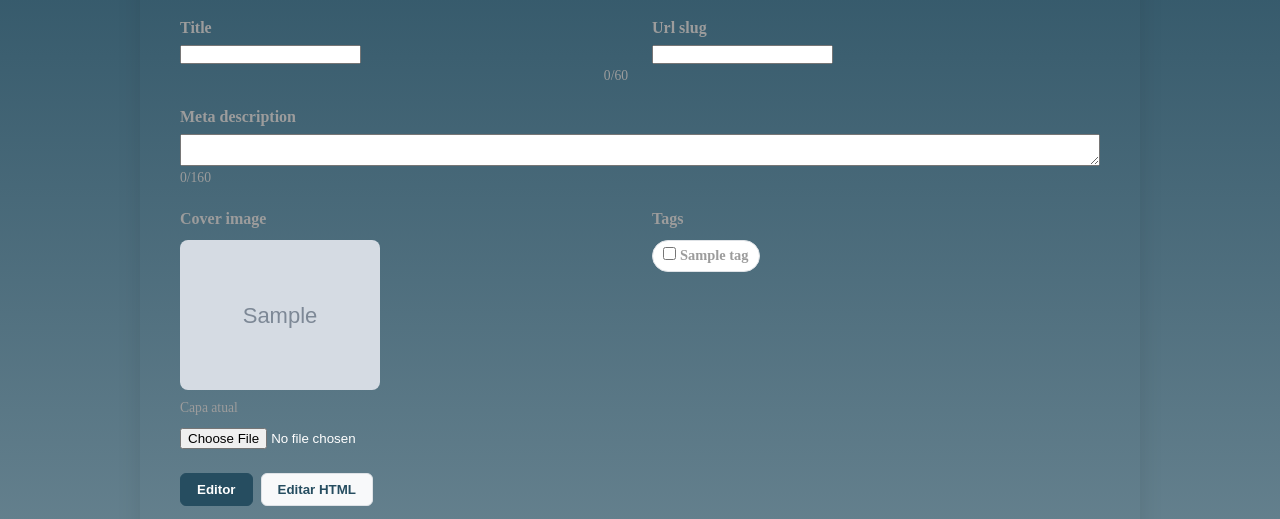
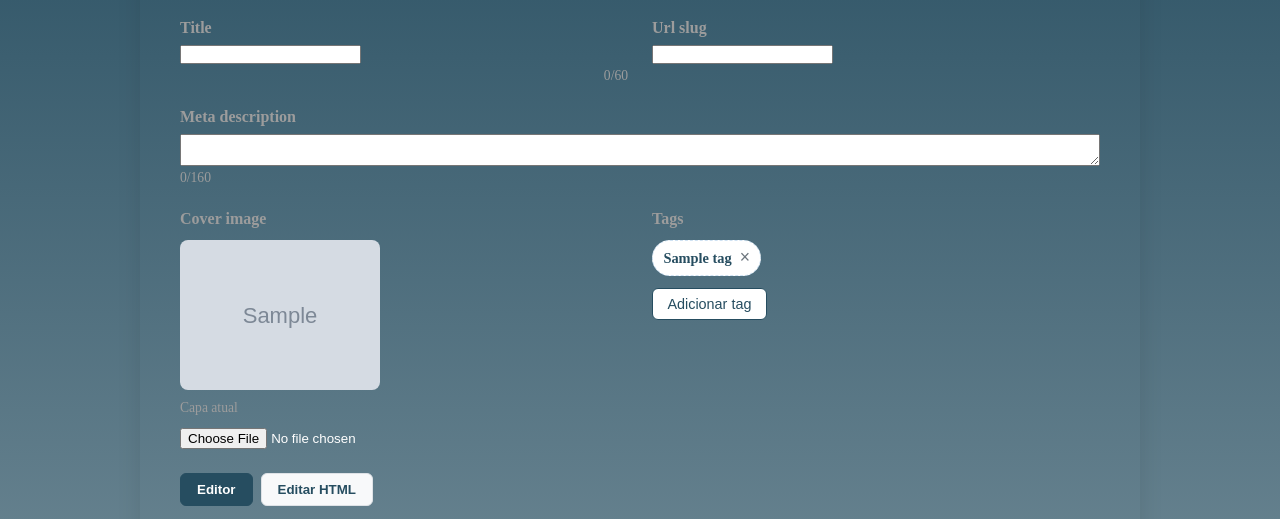
Before and after one commit to ju-c-lopes/model-blog-platform, a Django app: template website/templates/blog/pages/post/edit_post.html in a window 1280 px wide. Shown: the part 200-719 px from the top of the page. Run offline with Django 5.2, Linux system fonts and the light colour scheme; the template is opened without the code that fills it: most values are stand-ins (such as "Sample title", 1, 10 or a date in 2020); grey boxes marked "Sample" are stand-in pictures; form fields are guessed from the names that the template uses; some web fonts are replaced.

Commit message:
feat(post): tag picker com busca e criação no editor

```diff
--- a/website/models/post/TagModel.py
+++ b/website/models/post/TagModel.py
@@ -7,7 +7,7 @@ class Tag(models.Model):
     icon = models.CharField(
         max_length=120,
         blank=True,
-        help_text="Caminho relativo em static/, ex.: img/icons/tags/docker.png",
+        help_text="Caminho relativo em static/, ex.: img/icons/tags/docker.svg",
     )
 
     def __str__(self):
--- a/website/static/css/post/edit_post.css
+++ b/website/static/css/post/edit_post.css
@@ -461,6 +461,173 @@ label.textarea--editor {
     margin-top: 0.75rem;
 }
 
+.tag-picker {
+    position: relative;
+    margin-top: 0.75rem;
+}
+
+.tag-selected-list {
+    display: flex;
+    flex-wrap: wrap;
+    gap: 0.5rem;
+    min-height: 2.25rem;
+}
+
+.tag-selected-list:empty::before {
+    content: "Nenhuma tag selecionada.";
+    color: #9c9c9c;
+    font-size: 0.9rem;
+}
+
+.tag-chip {
+    display: inline-flex;
+    align-items: center;
+    gap: 0.35rem;
+    padding: 0.35rem 0.5rem 0.35rem 0.65rem;
+    border: 1px solid #cfe2f3;
+    border-radius: 999px;
+    background: #f8fbff;
+    color: #264d60;
+    font-size: 0.9rem;
+}
+
+.tag-chip--new {
+    border-style: dashed;
+    background: #fff;
+}
+
+.tag-chip-label {
+    display: inline-flex;
+    align-items: center;
+    gap: 0.35rem;
+}
+
+.tag-chip-name {
+    font-weight: 600;
+}
+
+.tag-chip-remove {
+    border: 0;
+    background: transparent;
+    color: #6c757d;
+    cursor: pointer;
+    font-size: 1.1rem;
+    line-height: 1;
+    padding: 0 0.15rem;
+}
+
+.tag-chip-remove:hover {
+    color: #c82333;
+}
+
+.tag-picker-controls {
+    margin-top: 0.75rem;
+}
+
+.tag-picker-toggle {
+    padding: 0.45rem 0.9rem;
+    border: 1px solid #264d60;
+    border-radius: 6px;
+    background: #fff;
+    color: #264d60;
+    cursor: pointer;
+    font-size: 0.9rem;
+}
+
+.tag-picker-toggle:hover {
+    background: #f0f7fa;
+}
+
+.tag-picker-dropdown {
+    position: absolute;
+    z-index: 20;
+    top: calc(100% + 0.35rem);
+    left: 0;
+    width: min(100%, 22rem);
+    padding: 0.75rem;
+    border: 1px solid #dee2e6;
+    border-radius: 8px;
+    background: #fff;
+    box-shadow: 0 8px 24px rgba(0, 0, 0, 0.12);
+}
+
+.tag-picker-search {
+    width: 100%;
+    padding: 0.5rem 0.65rem;
+    border: 1px solid #dee2e6;
+    border-radius: 6px;
+    margin-bottom: 0.5rem;
+    font-size: 0.95rem;
+}
+
+.tag-picker-options {
+    list-style: none;
+    margin: 0;
+    padding: 0;
+    max-height: 14rem;
+    overflow-y: auto;
+}
+
+.tag-picker-option {
+    display: flex;
+    align-items: center;
+    padding: 0.45rem 0.5rem;
+    border-radius: 6px;
+    cursor: pointer;
+}
+
+.tag-picker-option:hover {
+    background: #f0f7fa;
+}
+
+.tag-picker-option-label {
+    display: flex;
+    align-items: center;
+    gap: 0.6rem;
+    width: 100%;
+    min-width: 0;
+}
+
+.tag-picker-option-icon {
+    width: 20px;
+    height: 20px;
+    flex-shrink: 0;
+    object-fit: contain;
+}
+
+.tag-picker-option-name {
+    font-size: 0.9rem;
+    font-weight: 500;
+    color: #264d60;
+    line-height: 1.2;
+    overflow: hidden;
+    text-overflow: ellipsis;
+    white-space: nowrap;
+}
+
+.tag-picker-empty {
+    padding: 0.5rem;
+    color: #9c9c9c;
+    font-size: 0.9rem;
+}
+
+.tag-picker-create {
+    width: 100%;
+    margin-top: 0.5rem;
+    padding: 0.5rem 0.65rem;
+    border: 1px dashed #264d60;
+    border-radius: 6px;
+    background: #fff;
+    color: #264d60;
+    cursor: pointer;
+    text-align: left;
+    font-size: 0.9rem;
+}
+
+.tag-picker-create:hover {
+    background: #f0f7fa;
+}
+
 .tag-checkbox-item {
     display: inline-flex;
     align-items: center;
--- a/website/static/scripts/editor/edit_post.js
+++ b/website/static/scripts/editor/edit_post.js
@@ -11,10 +11,11 @@ document.addEventListener("DOMContentLoaded", () => {
     initYoutube();
     initTable();
     initCoverPreview();
+    initTagPicker();
     initHtmlSourceEditor();
 });
 
-// -- Update form submit handler to inject iframes before saving payload --
+// -- Sync Quill content into textarea before submit --
 const form = document.querySelector("form");
 if (form) {
     form.addEventListener("submit", function (e) {
@@ -25,14 +26,7 @@ if (form) {
         if (htmlPaneActive && sourceEl && ta) {
             ta.value = sourceEl.value;
         } else if (window.quillEditor && ta) {
-            const currentHtml = window.quillEditor.root.innerHTML;
-            const processedHtml =
-                typeof injectYouTubeIframes === "function"
-                    ? injectYouTubeIframes(currentHtml)
-                    : currentHtml;
-            ta.value = processedHtml;
-        } else if (ta && typeof injectYouTubeIframes === "function") {
-            ta.value = injectYouTubeIframes(ta.value);
+            ta.value = window.quillEditor.root.innerHTML;
         }
 
         const titleEl = document.getElementById("id_title");
--- /dev/null
+++ b/website/static/scripts/editor/tag-picker.js
@@ -0,0 +1,252 @@
+function normalizeTagSearch(value) {
+    return (value || "").trim().toLocaleLowerCase("pt-BR");
+}
+
+function initTagPicker() {
+    const picker = document.getElementById("tag-picker");
+    if (!picker) return;
+
+    const toggleBtn = document.getElementById("tag-picker-toggle");
+    const dropdown = document.getElementById("tag-picker-dropdown");
+    const searchInput = document.getElementById("tag-picker-search");
+    const optionsList = document.getElementById("tag-picker-options");
+    const createBtn = document.getElementById("tag-picker-create");
+    const createNameEl = document.getElementById("tag-picker-create-name");
+    const selectedList = document.getElementById("tag-selected-list");
+    const hiddenInputs = document.getElementById("tag-hidden-inputs");
+
+    if (!toggleBtn || !dropdown || !searchInput || !optionsList || !selectedList || !hiddenInputs) {
+        return;
+    }
+
+    const options = Array.from(optionsList.querySelectorAll(".tag-picker-option"));
+
+    function isTagSelected(tagId) {
+        return Boolean(hiddenInputs.querySelector(`input[name="tags"][data-tag-id="${tagId}"]`));
+    }
+
+    function isNewTagSelected(name) {
+        const normalized = normalizeTagSearch(name);
+        return Array.from(hiddenInputs.querySelectorAll('input[name="new_tag_names"]')).some(
+            (input) => normalizeTagSearch(input.value) === normalized
+        );
+    }
+
+    function syncOptionState(option) {
+        const tagId = option.dataset.tagId;
+        const selected = isTagSelected(tagId);
+        option.classList.toggle("is-selected", selected);
+        option.hidden = selected;
+        option.setAttribute("aria-disabled", selected ? "true" : "false");
+    }
+
+    function buildChip({ tagId, name, iconUrl, isNew }) {
+        const chip = document.createElement("span");
+        chip.className = `tag-chip${isNew ? " tag-chip--new" : ""}`;
+        if (tagId) chip.dataset.tagId = tagId;
+        if (isNew) chip.dataset.newName = name;
+
+        const label = document.createElement("span");
+        label.className = "tag-chip-label";
+
+        if (iconUrl) {
+            const img = document.createElement("img");
+            img.src = iconUrl;
+            img.alt = "";
+            img.width = 18;
+            img.height = 18;
+            img.className = "tag-icon";
+            label.appendChild(img);
+        }
+
+        const nameSpan = document.createElement("span");
+        nameSpan.className = "tag-chip-name";
+        nameSpan.textContent = name;
+        label.appendChild(nameSpan);
+
+        const removeBtn = document.createElement("button");
+        removeBtn.type = "button";
+        removeBtn.className = "tag-chip-remove";
+        removeBtn.setAttribute("aria-label", "Remover tag");
+        removeBtn.innerHTML = "&times;";
+
+        chip.appendChild(label);
+        chip.appendChild(removeBtn);
+        return chip;
+    }
+
+    function addExistingTag(option) {
+        const tagId = option.dataset.tagId;
+        const name = option.dataset.tagName;
+        const iconUrl = option.dataset.iconUrl || "";
+
+        if (!tagId || isTagSelected(tagId)) return;
+
+        selectedList.appendChild(
+            buildChip({
+                tagId,
+                name,
+                iconUrl,
+                isNew: false,
+            })
+        );
+
+        const input = document.createElement("input");
+        input.type = "hidden";
+        input.name = "tags";
+        input.value = tagId;
+        input.dataset.tagId = tagId;
+        hiddenInputs.appendChild(input);
+
+        syncOptionState(option);
+    }
+
+    function addNewTag(name) {
+        const trimmed = name.trim();
+        if (!trimmed || isNewTagSelected(trimmed)) return;
+
+        selectedList.appendChild(
+            buildChip({
+                name: trimmed,
+                isNew: true,
+            })
+        );
+
+        const input = document.createElement("input");
+        input.type = "hidden";
+        input.name = "new_tag_names";
+        input.value = trimmed;
+        input.dataset.newName = trimmed;
+        hiddenInputs.appendChild(input);
+    }
+
+    function removeTagChip(chip) {
+        const tagId = chip.dataset.tagId;
+        const newName = chip.dataset.newName;
+
+        if (tagId) {
+            hiddenInputs.querySelector(`input[name="tags"][data-tag-id="${tagId}"]`)?.remove();
+            const option = options.find((item) => item.dataset.tagId === tagId);
+            if (option) syncOptionState(option);
+        } else if (newName) {
+            Array.from(hiddenInputs.querySelectorAll('input[name="new_tag_names"]')).forEach((input) => {
+                if (input.value === newName) {
+                    input.remove();
+                }
+            });
+        }
+
+        chip.remove();
+    }
+
+    function filterOptions() {
+        const query = normalizeTagSearch(searchInput.value);
+        let visibleCount = 0;
+        let exactMatch = false;
+
+        options.forEach((option) => {
+            if (option.classList.contains("is-selected")) {
+                option.hidden = true;
+                return;
+            }
+
+            const name = normalizeTagSearch(option.dataset.tagName);
+            const matches = !query || name.includes(query);
+            option.hidden = !matches;
+            if (matches) visibleCount += 1;
+            if (query && name === query) exactMatch = true;
+        });
+
+        const canCreate = query.length > 0 && !exactMatch && !isNewTagSelected(searchInput.value.trim());
+        if (createBtn && createNameEl) {
+            createBtn.hidden = !canCreate;
+            createNameEl.textContent = searchInput.value.trim();
+        }
+
+        return visibleCount;
+    }
+
+    function openDropdown() {
+        dropdown.hidden = false;
+        toggleBtn.setAttribute("aria-expanded", "true");
+        searchInput.value = "";
+        filterOptions();
+        searchInput.focus();
+    }
+
+    function closeDropdown() {
+        dropdown.hidden = true;
+        toggleBtn.setAttribute("aria-expanded", "false");
+        searchInput.value = "";
+        if (createBtn) createBtn.hidden = true;
+        options.forEach((option) => {
+            if (!option.classList.contains("is-selected")) {
+                option.hidden = false;
+            }
+        });
+    }
+
+    toggleBtn.addEventListener("click", () => {
+        if (dropdown.hidden) {
+            openDropdown();
+        } else {
+            closeDropdown();
+        }
+    });
+
+    searchInput.addEventListener("input", filterOptions);
+
+    searchInput.addEventListener("keydown", (event) => {
+        if (event.key === "Escape") {
+            closeDropdown();
+            toggleBtn.focus();
+            return;
+        }
+
+        if (event.key === "Enter") {
+            event.preventDefault();
+            const query = searchInput.value.trim();
+            const visibleOptions = options.filter((option) => !option.hidden && !option.classList.contains("is-selected"));
+
+            if (visibleOptions.length === 1) {
+                addExistingTag(visibleOptions[0]);
+                closeDropdown();
+                return;
+            }
+
+            if (createBtn && !createBtn.hidden && query) {
+                addNewTag(query);
+                closeDropdown();
+            }
+        }
+    });
+
+    optionsList.addEventListener("click", (event) => {
+        const option = event.target.closest(".tag-picker-option");
+        if (!option || option.classList.contains("is-selected") || option.hidden) return;
+        addExistingTag(option);
+        closeDropdown();
+    });
+
+    createBtn?.addEventListener("click", () => {
+        addNewTag(searchInput.value);
+        closeDropdown();
+    });
+
+    selectedList.addEventListener("click", (event) => {
+        const removeBtn = event.target.closest(".tag-chip-remove");
+        if (!removeBtn) return;
+        const chip = removeBtn.closest(".tag-chip");
+        if (chip) removeTagChip(chip);
+    });
+
+    document.addEventListener("click", (event) => {
+        if (!picker.contains(event.target)) {
+            closeDropdown();
+        }
+    });
+
+    options.forEach(syncOptionState);
+}
+
+window.initTagPicker = initTagPicker;
--- a/website/templates/blog/pages/post/edit_post.html
+++ b/website/templates/blog/pages/post/edit_post.html
@@ -71,6 +71,7 @@
 <script src="{% static 'scripts/editor/youtube.js' %}"></script>
 <script src="{% static 'scripts/editor/insertTable.js' %}"></script>
 <script src="{% static 'scripts/editor/cover-preview.js' %}"></script>
+<script src="{% static 'scripts/editor/tag-picker.js' %}"></script>
 <script src="{% static 'scripts/editor/html-source.js' %}"></script>
 <script src="{% static 'scripts/editor/edit_post.js' %}"></script>
 {% endblock %}
--- a/website/templates/components/post/editor/form_cover_tags.html
+++ b/website/templates/components/post/editor/form_cover_tags.html
@@ -26,39 +26,82 @@
     </div>
 
     <div class="tags-field">
-        <label for="post-tags">{{ form.tags.label }}</label>
+        <label id="post-tags-label">{{ form.tags.label }}</label>
         {% if form.tags.help_text %}
             <div class="help-text">{{ form.tags.help_text }}</div>
         {% endif %}
-        <div class="tag-checkbox-grid" id="post-tags">
+
+        <div class="tag-picker" id="tag-picker">
+            <div class="tag-selected-list" id="tag-selected-list" aria-labelledby="post-tags-label">
                 {% for tag in available_tags %}
-                <label class="tag-checkbox-item">
+                    {% if tag.pk in selected_tag_ids %}
+                        {% include "components/post/editor/tag_chip.html" with tag=tag removable=True %}
+                    {% endif %}
+                {% endfor %}
+                {% for name in pending_new_tag_names %}
+                    {% include "components/post/editor/tag_chip.html" with tag_name=name removable=True is_new=True %}
+                {% endfor %}
+            </div>
+
+            <div class="tag-picker-controls">
+                <button type="button" class="tag-picker-toggle" id="tag-picker-toggle" aria-expanded="false" aria-controls="tag-picker-dropdown">
+                    Adicionar tag
+                </button>
+            </div>
+
+            <div class="tag-picker-dropdown" id="tag-picker-dropdown" hidden>
                 <input
-                        type="checkbox"
-                        name="tags"
-                        value="{{ tag.pk }}"
-                        {% if tag.pk in selected_tag_ids %}checked{% endif %}
+                    type="search"
+                    class="tag-picker-search"
+                    id="tag-picker-search"
+                    placeholder="Buscar tag por nome…"
+                    autocomplete="off"
+                    aria-label="Buscar tag"
                 />
-                    <span class="tag-checkbox-label">
+                <ul class="tag-picker-options" id="tag-picker-options" role="listbox">
+                    {% for tag in available_tags %}
+                        <li
+                            class="tag-picker-option{% if tag.pk in selected_tag_ids %} is-selected{% endif %}"
+                            role="option"
+                            data-tag-id="{{ tag.pk }}"
+                            data-tag-name="{{ tag.name }}"
+                            data-icon-url="{% if tag.icon %}{% static tag.icon %}{% endif %}"
+                            {% if tag.pk in selected_tag_ids %}aria-disabled="true" hidden{% endif %}
+                        >
+                            <span class="tag-picker-option-label">
                                 {% if tag.icon %}
                                     <img
                                         src="{% static tag.icon %}"
                                         alt=""
                                         width="20"
                                         height="20"
-                                class="tag-icon"
-                                onerror="this.hidden=true;this.nextElementSibling.hidden=false"
+                                        class="tag-picker-option-icon"
                                     />
-                            <span class="tag-fallback" hidden>{{ tag.name }}</span>
-                        {% else %}
-                            <span class="tag-fallback">{{ tag.name }}</span>
                                 {% endif %}
+                                <span class="tag-picker-option-name">{{ tag.name }}</span>
                             </span>
-                </label>
+                        </li>
                     {% empty %}
-                <p class="help-text">Nenhuma tag cadastrada.</p>
+                        <li class="tag-picker-empty">Nenhuma tag cadastrada.</li>
+                    {% endfor %}
+                </ul>
+                <button type="button" class="tag-picker-create" id="tag-picker-create" hidden>
+                    Criar tag "<span id="tag-picker-create-name"></span>"
+                </button>
+            </div>
+
+            <div id="tag-hidden-inputs">
+                {% for tag in available_tags %}
+                    {% if tag.pk in selected_tag_ids %}
+                        <input type="hidden" name="tags" value="{{ tag.pk }}" data-tag-id="{{ tag.pk }}" />
+                    {% endif %}
+                {% endfor %}
+                {% for name in pending_new_tag_names %}
+                    <input type="hidden" name="new_tag_names" value="{{ name }}" data-new-name="{{ name }}" />
                 {% endfor %}
             </div>
+        </div>
+
         {% if form.tags.errors %}
             <ul class="errorlist">
                 {% for error in form.tags.errors %}
--- /dev/null
+++ b/website/templates/components/post/editor/tag_chip.html
@@ -0,0 +1,17 @@
+{% load static %}
+
+<span
+    class="tag-chip{% if is_new %} tag-chip--new{% endif %}"
+    {% if tag %}data-tag-id="{{ tag.pk }}"{% endif %}
+    {% if tag_name %}data-new-name="{{ tag_name }}"{% endif %}
+>
+    <span class="tag-chip-label">
+        {% if tag and tag.icon %}
+            <img src="{% static tag.icon %}" alt="" width="18" height="18" class="tag-icon" />
+        {% endif %}
+        <span class="tag-chip-name">{% if tag %}{{ tag.name }}{% else %}{{ tag_name }}{% endif %}</span>
+    </span>
+    {% if removable %}
+        <button type="button" class="tag-chip-remove" aria-label="Remover tag">&times;</button>
+    {% endif %}
+</span>
```
Also changed, not shown: website/forms/post/PostForm.py (+57 -4 lines), website/tests/test_post_edit_form.py (+43 -1 lines), website/utils/tag_catalog.py (added, +46 -0 lines), website/views/post/PostCreateView.py (+20 -0 lines), website/migrations/0006_sync_tag_icons.py (added), website/migrations/0007_alter_tag_icon.py (added). Lines whose indentation alone changed are shown as unchanged.
